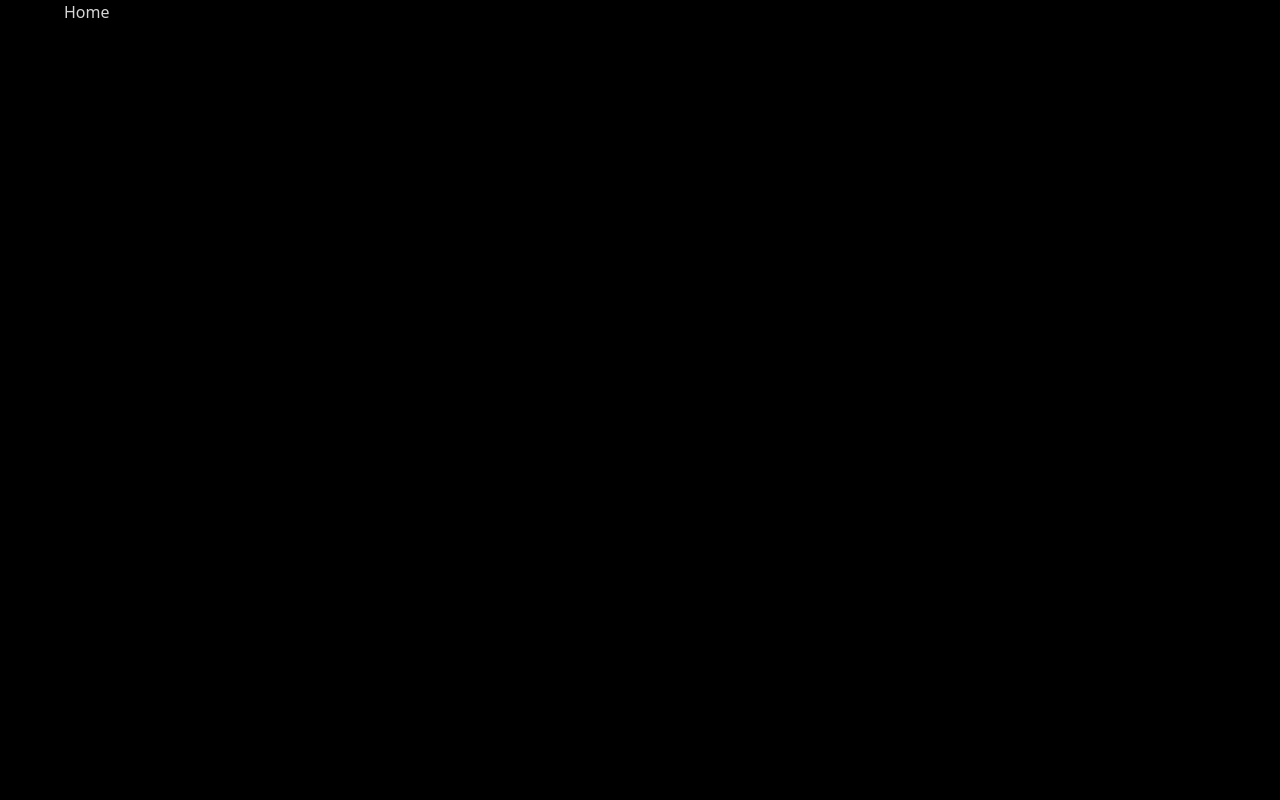
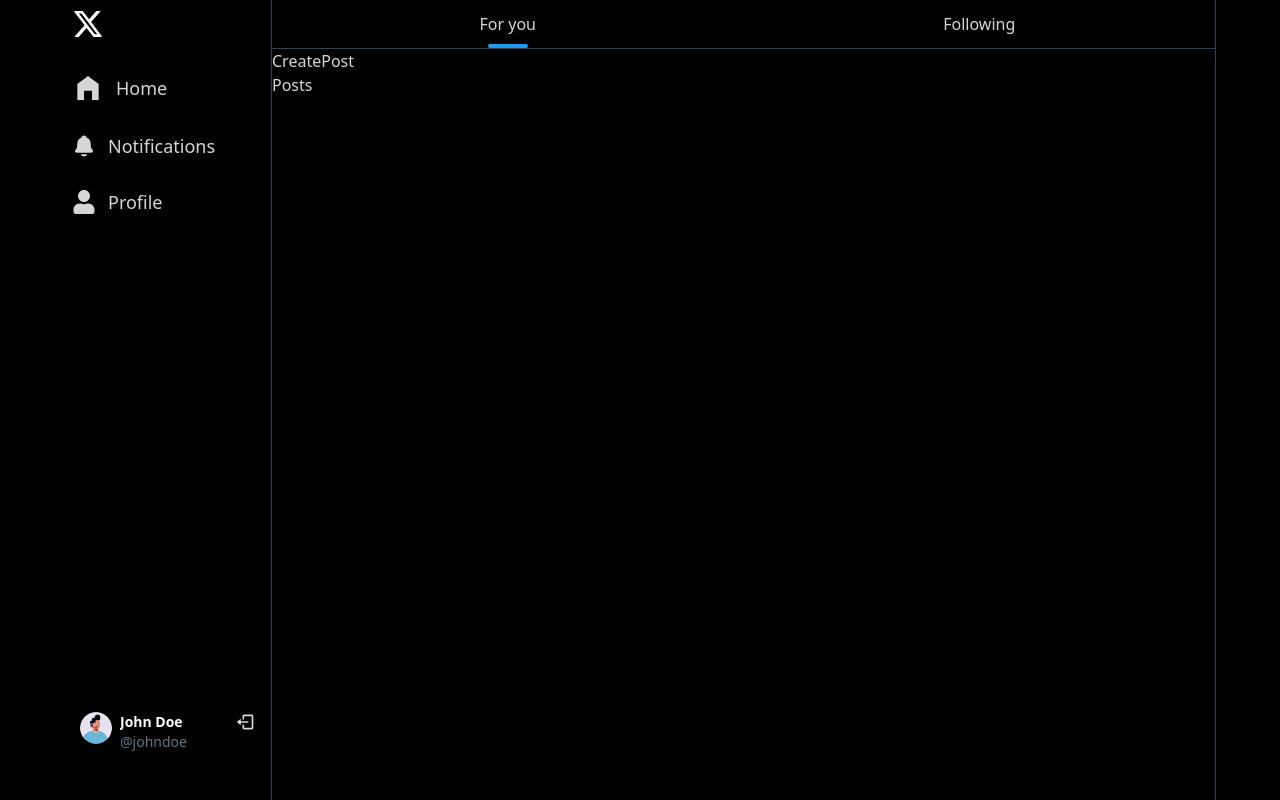
Before and after one commit to nikolakenjic/twitter-clone-mern, a React (Vite) app in the folder frontend/: page / in a window 1280 px wide. Built offline with nearby package versions, Linux system fonts and the light colour scheme.

Commit message:
login page and home page

```diff
--- a/frontend/src/App.jsx
+++ b/frontend/src/App.jsx
@@ -1,20 +1,24 @@
 import { createBrowserRouter, RouterProvider } from 'react-router-dom';
+
+import RootLayout from './components/home/RootLayout';
 import HomePage from './pages/HomePage';
 import SignUpPage from './pages/SignUpPage';
 import LoginPage from './pages/LoginPage';
 
 const router = createBrowserRouter([
-  { path: '/', element: <HomePage /> },
-  { path: '/signup', element: <SignUpPage /> },
-  { path: '/login', element: <LoginPage /> },
+  {
+    path: '/',
+    element: <RootLayout />,
+    children: [
+      { path: '/', element: <HomePage /> },
+      { path: '/signup', element: <SignUpPage /> },
+      { path: '/login', element: <LoginPage /> },
+    ],
+  },
 ]);
 
 const App = () => {
-  return (
-    <div className="flex max-w-6xl mx-auto">
-      <RouterProvider router={router} />
-    </div>
-  );
+  return <RouterProvider router={router} />;
 };
 
 export default App;
--- /dev/null
+++ b/frontend/src/components/common/Posts.jsx
@@ -0,0 +1,7 @@
+import React from 'react';
+
+const Posts = () => {
+  return <div>Posts</div>;
+};
+
+export default Posts;
--- /dev/null
+++ b/frontend/src/components/common/Sidebar.jsx
@@ -0,0 +1,77 @@
+import XSvg from './../../assets/svgs/X';
+
+import { MdHomeFilled } from 'react-icons/md';
+import { IoNotifications } from 'react-icons/io5';
+import { FaUser } from 'react-icons/fa';
+import { Link } from 'react-router-dom';
+import { BiLogOut } from 'react-icons/bi';
+
+const Sidebar = () => {
+  const data = {
+    fullName: 'John Doe',
+    username: 'johndoe',
+    profileImg: '/avatars/boy1.png',
+  };
+
+  return (
+    <div className="md:flex-[2_2_0] w-18 max-w-52">
+      <div className="sticky top-0 left-0 h-screen flex flex-col border-r border-gray-700 w-20 md:w-full">
+        <Link to="/" className="flex justify-center md:justify-start">
+          <XSvg className="px-2 w-12 h-12 rounded-full fill-white hover:bg-stone-900" />
+        </Link>
+        <ul className="flex flex-col gap-3 mt-4">
+          <li className="flex justify-center md:justify-start">
+            <Link
+              to="/"
+              className="flex gap-3 items-center hover:bg-stone-900 transition-all rounded-full duration-300 py-2 pl-2 pr-4 max-w-fit cursor-pointer"
+            >
+              <MdHomeFilled className="w-8 h-8" />
+              <span className="text-lg hidden md:block">Home</span>
+            </Link>
+          </li>
+          <li className="flex justify-center md:justify-start">
+            <Link
+              to="/notifications"
+              className="flex gap-3 items-center hover:bg-stone-900 transition-all rounded-full duration-300 py-2 pl-2 pr-4 max-w-fit cursor-pointer"
+            >
+              <IoNotifications className="w-6 h-6" />
+              <span className="text-lg hidden md:block">Notifications</span>
+            </Link>
+          </li>
+
+          <li className="flex justify-center md:justify-start">
+            <Link
+              to={`/profile/${data?.username}`}
+              className="flex gap-3 items-center hover:bg-stone-900 transition-all rounded-full duration-300 py-2 pl-2 pr-4 max-w-fit cursor-pointer"
+            >
+              <FaUser className="w-6 h-6" />
+              <span className="text-lg hidden md:block">Profile</span>
+            </Link>
+          </li>
+        </ul>
+        {data && (
+          <Link
+            to={`/profile/${data.username}`}
+            className="mt-auto mb-10 flex gap-2 items-start transition-all duration-300 hover:bg-[#181818] py-2 px-4 rounded-full"
+          >
+            <div className="avatar hidden md:inline-flex">
+              <div className="w-8 rounded-full">
+                <img src={data?.profileImg || '/avatar-placeholder.png'} />
+              </div>
+            </div>
+            <div className="flex justify-between flex-1">
+              <div className="hidden md:block">
+                <p className="text-white font-bold text-sm w-20 truncate">
+                  {data?.fullName}
+                </p>
+                <p className="text-slate-500 text-sm">@{data?.username}</p>
+              </div>
+              <BiLogOut className="w-5 h-5 cursor-pointer" />
+            </div>
+          </Link>
+        )}
+      </div>
+    </div>
+  );
+};
+export default Sidebar;
--- /dev/null
+++ b/frontend/src/components/home/CreatePost.jsx
@@ -0,0 +1,7 @@
+import React from 'react';
+
+const CreatePost = () => {
+  return <div>CreatePost</div>;
+};
+
+export default CreatePost;
--- /dev/null
+++ b/frontend/src/components/home/RootLayout.jsx
@@ -0,0 +1,15 @@
+import Sidebar from '../common/Sidebar';
+import { Outlet } from 'react-router-dom';
+
+const RootLayout = () => {
+  return (
+    <div className="flex max-w-6xl mx-auto">
+      <Sidebar />
+      <div className="flex-1">
+        <Outlet />
+      </div>
+    </div>
+  );
+};
+
+export default RootLayout;
--- a/frontend/src/pages/HomePage.jsx
+++ b/frontend/src/pages/HomePage.jsx
@@ -1,11 +1,44 @@
-import React from 'react';
+import { useState } from 'react';
+import CreatePost from '../components/home/CreatePost';
+import Posts from '../components/common/Posts';
 
 const HomePage = () => {
+  const [feedType, setFeedType] = useState('forYou');
+
   return (
-    <div>
-      <h1>Home</h1>
-    </div>
+    <>
+      <div className="flex-[4_4_0] mr-auto border-r border-gray-700 min-h-screen">
+        {/* Header */}
+        <div className="flex w-full border-b border-gray-700">
+          <div
+            className={
+              'flex justify-center flex-1 p-3 hover:bg-secondary transition duration-300 cursor-pointer relative'
+            }
+            onClick={() => setFeedType('forYou')}
+          >
+            For you
+            {feedType === 'forYou' && (
+              <div className="absolute bottom-0 w-10  h-1 rounded-full bg-primary"></div>
+            )}
+          </div>
+          <div
+            className="flex justify-center flex-1 p-3 hover:bg-secondary transition duration-300 cursor-pointer relative"
+            onClick={() => setFeedType('following')}
+          >
+            Following
+            {feedType === 'following' && (
+              <div className="absolute bottom-0 w-10  h-1 rounded-full bg-primary"></div>
+            )}
+          </div>
+        </div>
+
+        {/*  CREATE POST INPUT */}
+        <CreatePost />
+
+        {/* POSTS */}
+        <Posts />
+      </div>
+    </>
   );
 };
-
 export default HomePage;
--- a/frontend/src/pages/LoginPage.jsx
+++ b/frontend/src/pages/LoginPage.jsx
@@ -1,7 +1,75 @@
-import React from 'react';
+import { useState } from 'react';
+import { Link } from 'react-router-dom';
+
+import XSvg from './../assets/svgs/X';
+
+import { MdOutlineMail } from 'react-icons/md';
+import { MdPassword } from 'react-icons/md';
 
 const LoginPage = () => {
-  return <div>LoginPage</div>;
+  const [formData, setFormData] = useState({
+    username: '',
+    password: '',
+  });
+
+  const handleSubmit = (e) => {
+    e.preventDefault();
+    console.log(formData);
+  };
+
+  const handleInputChange = (e) => {
+    setFormData({ ...formData, [e.target.name]: e.target.value });
+  };
+
+  const isError = false;
+
+  return (
+    <div className="max-w-screen-xl mx-auto flex h-screen">
+      <div className="flex-1 hidden lg:flex items-center  justify-center">
+        <XSvg className="lg:w-2/3 fill-white" />
+      </div>
+      <div className="flex-1 flex flex-col justify-center items-center">
+        <form className="flex gap-4 flex-col" onSubmit={handleSubmit}>
+          <XSvg className="w-24 lg:hidden fill-white" />
+          <h1 className="text-4xl font-extrabold text-white">{"Let's"} go.</h1>
+          <label className="input input-bordered rounded flex items-center gap-2">
+            <MdOutlineMail />
+            <input
+              type="text"
+              className="grow"
+              placeholder="username"
+              name="username"
+              onChange={handleInputChange}
+              value={formData.username}
+            />
+          </label>
+
+          <label className="input input-bordered rounded flex items-center gap-2">
+            <MdPassword />
+            <input
+              type="password"
+              className="grow"
+              placeholder="Password"
+              name="password"
+              onChange={handleInputChange}
+              value={formData.password}
+            />
+          </label>
+          <button className="btn rounded-full btn-primary text-white">
+            Login
+          </button>
+          {isError && <p className="text-red-500">Something went wrong</p>}
+        </form>
+        <div className="flex flex-col gap-2 mt-4">
+          <p className="text-white text-lg">{"Don't"} have an account?</p>
+          <Link to="/signup">
+            <button className="btn rounded-full btn-primary text-white btn-outline w-full">
+              Sign up
+            </button>
+          </Link>
+        </div>
+      </div>
+    </div>
+  );
 };
-
 export default LoginPage;
--- /dev/null
+++ b/frontend/src/utils/db/dummyData.js
@@ -0,0 +1,123 @@
+export const POSTS = [
+  {
+    _id: '1',
+    text: "Let's build a fullstack WhatsApp clone with NEXT.JS 14 😍",
+    img: '/posts/post1.png',
+    user: {
+      username: 'johndoe',
+      profileImg: '/avatars/boy1.png',
+      fullName: 'John Doe',
+    },
+    comments: [
+      {
+        _id: '1',
+        text: 'Nice Tutorial',
+        user: {
+          username: 'janedoe',
+          profileImg: '/avatars/girl1.png',
+          fullName: 'Jane Doe',
+        },
+      },
+    ],
+    likes: ['6658s891', '6658s892', '6658s893', '6658s894'],
+  },
+  {
+    _id: '2',
+    text: 'How you guys doing? 😊',
+    user: {
+      username: 'johndoe',
+      profileImg: '/avatars/boy2.png',
+      fullName: 'John Doe',
+    },
+    comments: [
+      {
+        _id: '1',
+        text: 'Nice Tutorial',
+        user: {
+          username: 'janedoe',
+          profileImg: '/avatars/girl2.png',
+          fullName: 'Jane Doe',
+        },
+      },
+    ],
+    likes: ['6658s891', '6658s892', '6658s893', '6658s894'],
+  },
+  {
+    _id: '3',
+    text: 'Astronaut in a room of drawers, generated by Midjourney. 🚀',
+    img: '/posts/post2.png',
+    user: {
+      username: 'johndoe',
+      profileImg: '/avatars/boy3.png',
+      fullName: 'John Doe',
+    },
+    comments: [],
+    likes: [
+      '6658s891',
+      '6658s892',
+      '6658s893',
+      '6658s894',
+      '6658s895',
+      '6658s896',
+    ],
+  },
+  {
+    _id: '4',
+    text: "I'm learning GO this week. Any tips? 🤔",
+    img: '/posts/post3.png',
+    user: {
+      username: 'johndoe',
+      profileImg: '/avatars/boy3.png',
+      fullName: 'John Doe',
+    },
+    comments: [
+      {
+        _id: '1',
+        text: 'Nice Tutorial',
+        user: {
+          username: 'janedoe',
+          profileImg: '/avatars/girl3.png',
+          fullName: 'Jane Doe',
+        },
+      },
+    ],
+    likes: [
+      '6658s891',
+      '6658s892',
+      '6658s893',
+      '6658s894',
+      '6658s895',
+      '6658s896',
+      '6658s897',
+      '6658s898',
+      '6658s899',
+    ],
+  },
+];
+
+export const USERS_FOR_RIGHT_PANEL = [
+  {
+    _id: '1',
+    fullName: 'John Doe',
+    username: 'johndoe',
+    profileImg: '/avatars/boy2.png',
+  },
+  {
+    _id: '2',
+    fullName: 'Jane Doe',
+    username: 'janedoe',
+    profileImg: '/avatars/girl1.png',
+  },
+  {
+    _id: '3',
+    fullName: 'Bob Doe',
+    username: 'bobdoe',
+    profileImg: '/avatars/boy3.png',
+  },
+  {
+    _id: '4',
+    fullName: 'Daisy Doe',
+    username: 'daisydoe',
+    profileImg: '/avatars/girl2.png',
+  },
+];
```
